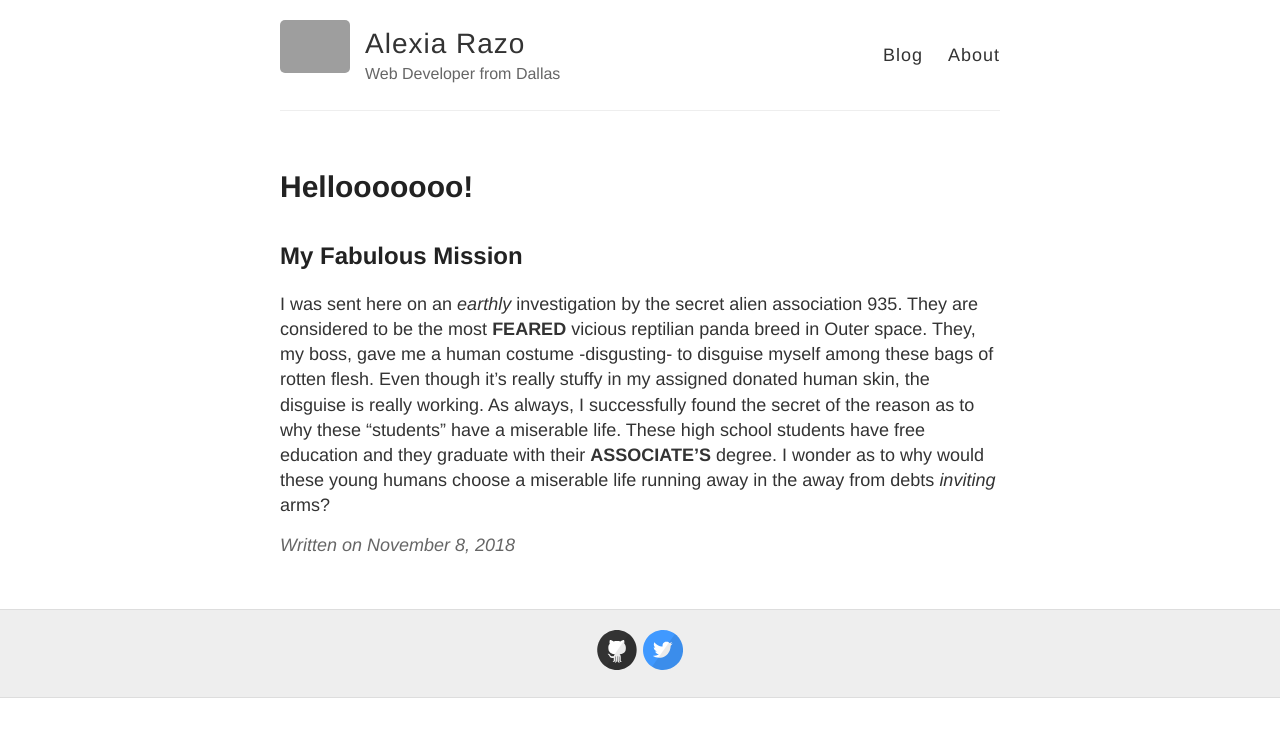
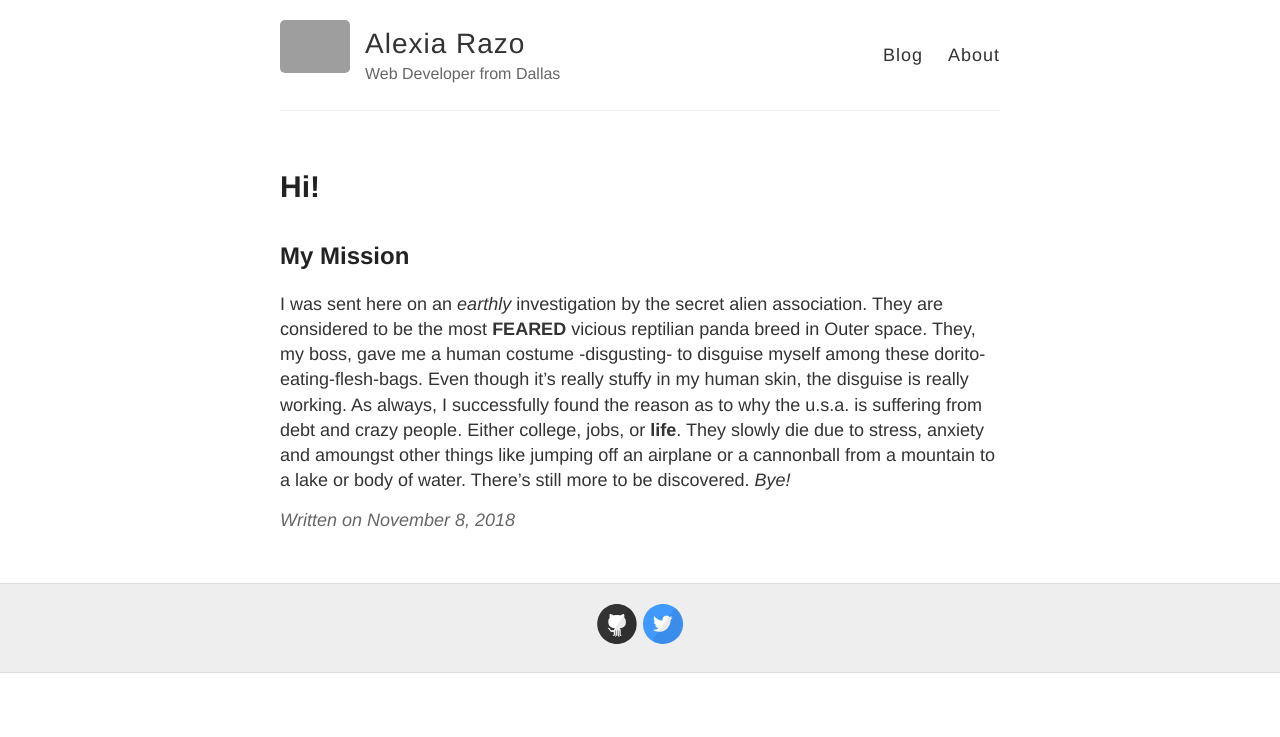
Before and after one commit to alexia2402/alexia2402.github.io, a Jekyll site: the page built from _posts/2018-11-8-Hello-World.md, in a window 1280 px wide. Shown: the top 737 px of the page. Built offline with Jekyll 4.4.1, drawn with Linux system fonts in a browser that asks for light colours; grey boxes are pictures that could not be loaded.

Commit message:
Update 2018-11-8-Hello-World.md

```diff
--- a/_posts/2018-11-8-Hello-World.md
+++ b/_posts/2018-11-8-Hello-World.md
@@ -1,8 +1,9 @@
 ---
 layout: post
-title: Hellooooooo!
+title: Hi!
 ---
 
-## My Fabulous Mission
+## My Mission
 
-I was sent here on an *earthly* investigation by the secret alien association 935. They are considered to be the most **FEARED** vicious reptilian panda breed in Outer space. They, my boss, gave me a human costume -disgusting- to disguise myself among these bags of rotten flesh. Even though it’s really stuffy in my assigned donated human skin, the disguise is really working. As always, I successfully found the secret of the reason as to why these “students” have a miserable life. These high school students have free education and they graduate with their **ASSOCIATE’S** degree. I wonder as to why would these young humans choose a miserable life running away in the away from debts *inviting* arms?
+I was sent here on an *earthly* investigation by the secret alien association. They are considered to be the most **FEARED** vicious reptilian panda breed in Outer space. They, my boss, gave me a human costume -disgusting- to disguise myself among these dorito-eating-flesh-bags. Even though it’s really stuffy in my human skin, the disguise is really working. As always, I successfully found the reason as to why the u.s.a. is suffering from debt and crazy people. Either college, jobs, or **life**. They slowly die due to stress, anxiety and amoungst other things like jumping off an airplane or a cannonball from a mountain to a lake or body of water.
+  There's still more to be discovered. *Bye!*
```
